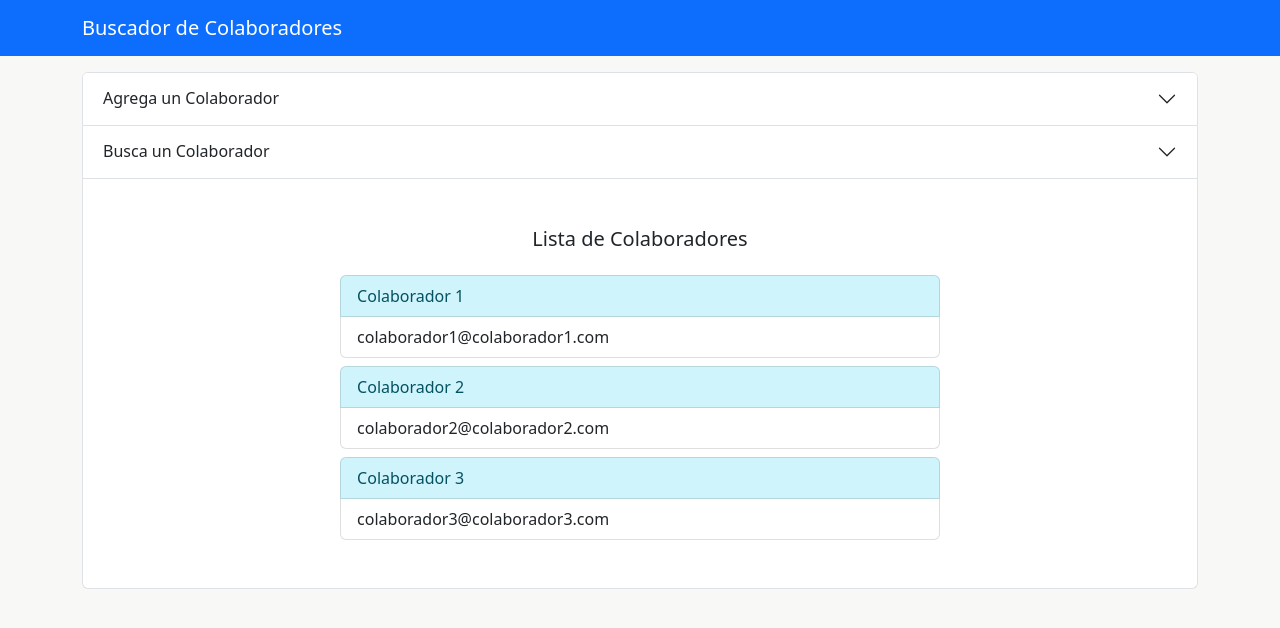
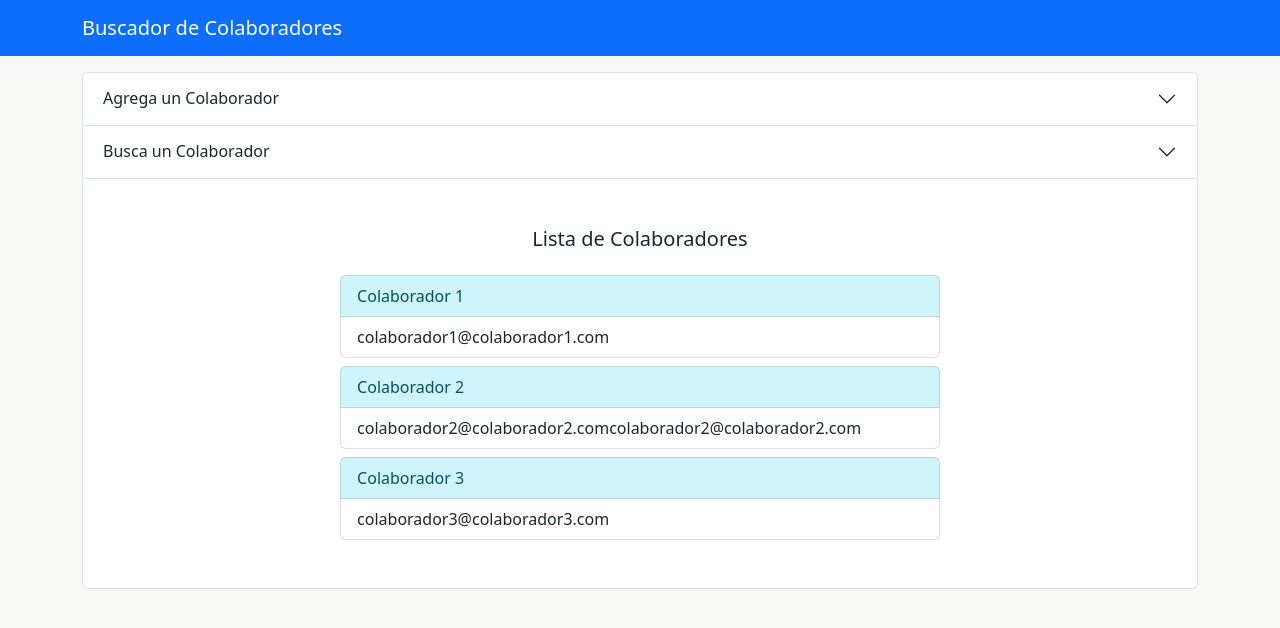
Before and after one commit to jpablow/ADL-FSJS-M04U04, a React (Vite) app: page / in a window 1280 px wide. Shown: the top 628 px of the page. Built offline with nearby package versions, Linux system fonts and the light colour scheme.

Commit message:
Agrega wrapping a los ListGroup

```diff
--- a/src/App.css
+++ b/src/App.css
@@ -4,6 +4,11 @@ header {
 
 body{
   background-color: #f8f8f6;
+}
+
+.wrap {
+  white-space: normal;
+  word-break: break-all;
 }
 
 /* #root {
--- a/src/components/ColaboradoresComp.jsx
+++ b/src/components/ColaboradoresComp.jsx
@@ -61,10 +61,10 @@ function Colaboradores() {
               <Accordion.Body as="div">
                 {colabs.map((colab) => (
                   <ListGroup key={colab.id}>
-                    <ListGroup.Item variant="info">
+                    <ListGroup.Item variant="info" className="wrap">
                       {colab.nombre}
                     </ListGroup.Item>
-                    <ListGroup.Item className="mb-2">
+                    <ListGroup.Item className="mb-2 wrap">
                       {colab.correo}
                     </ListGroup.Item>
                   </ListGroup>
--- a/src/components/colabs.json
+++ b/src/components/colabs.json
@@ -7,7 +7,7 @@
   {
     "id": "2",
     "nombre": "Colaborador 2",
-    "correo": "colaborador2@colaborador2.com"
+    "correo": "colaborador2@colaborador2.comcolaborador2@colaborador2.com"
   },
   {
     "id": "3",
```
